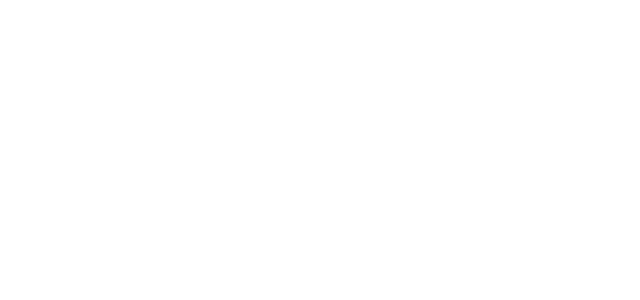
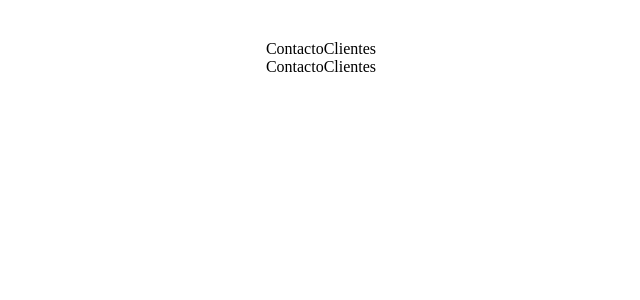
Before and after one commit to LFALVAREZ84/Frontend-SGH, a React (Vite) app: page /ContactoClientes in a window 1280 px wide. Shown: the top 300 px of the page, without its empty margins (319-959 px from the left). Built offline with nearby package versions, Linux system fonts and the light colour scheme.

Commit message:
agregue componente y rutas

```diff
--- a/package.json
+++ b/package.json
@@ -15,6 +15,7 @@
     "react": "^18.2.0",
     "react-bootstrap": "^2.8.0",
     "react-dom": "^18.2.0",
+    "react-router-dom": "^6.14.2",
     "router": "^1.3.8"
   },
   "devDependencies": {
--- a/src/App.jsx
+++ b/src/App.jsx
@@ -1,14 +1,41 @@
 import './App.css'
+import {BrowserRouter , Routes , Route} from "react-router-dom";
+
+import Contacto from './Paginas/Contacto/Contacto';
+import ContactoClientes from './Componentes/ContactoClientes/ContactoClientes';
 
 function App() {
 
   return (
-    <>
-      <div>
 
-      </div>
-    </>
-  )
+  <main className='container-fluid border border-dark border-5'>
+   <BrowserRouter>
+   <div className='border border-danger border-5 n-5'>
+   <Routes>
+
+
+    <Route path = "/Contacto" element={<Contacto/>}/>
+    <Route path = "/ContactoClientes" element={<ContactoClientes/>}/>
+
+   </Routes>
+
+    </div>
+
+
+
+   </BrowserRouter>
+
+  <div className='border border-danger border-5 n-5'>
+ <ContactoClientes/>
+  </div>
+
+
+
+
+
+
+
+  </main>)
 }
 
 export default App
--- /dev/null
+++ b/src/Componentes/ContactoClientes/ContactoClientes.jsx
@@ -0,0 +1,9 @@
+import React from 'react'
+
+const ContactoClientes = () => {
+  return (
+    <div>ContactoClientes</div>
+  )
+}
+
+export default ContactoClientes
```
Also changed, not shown: 1 other file (tests, documents, lock files or other folders).
